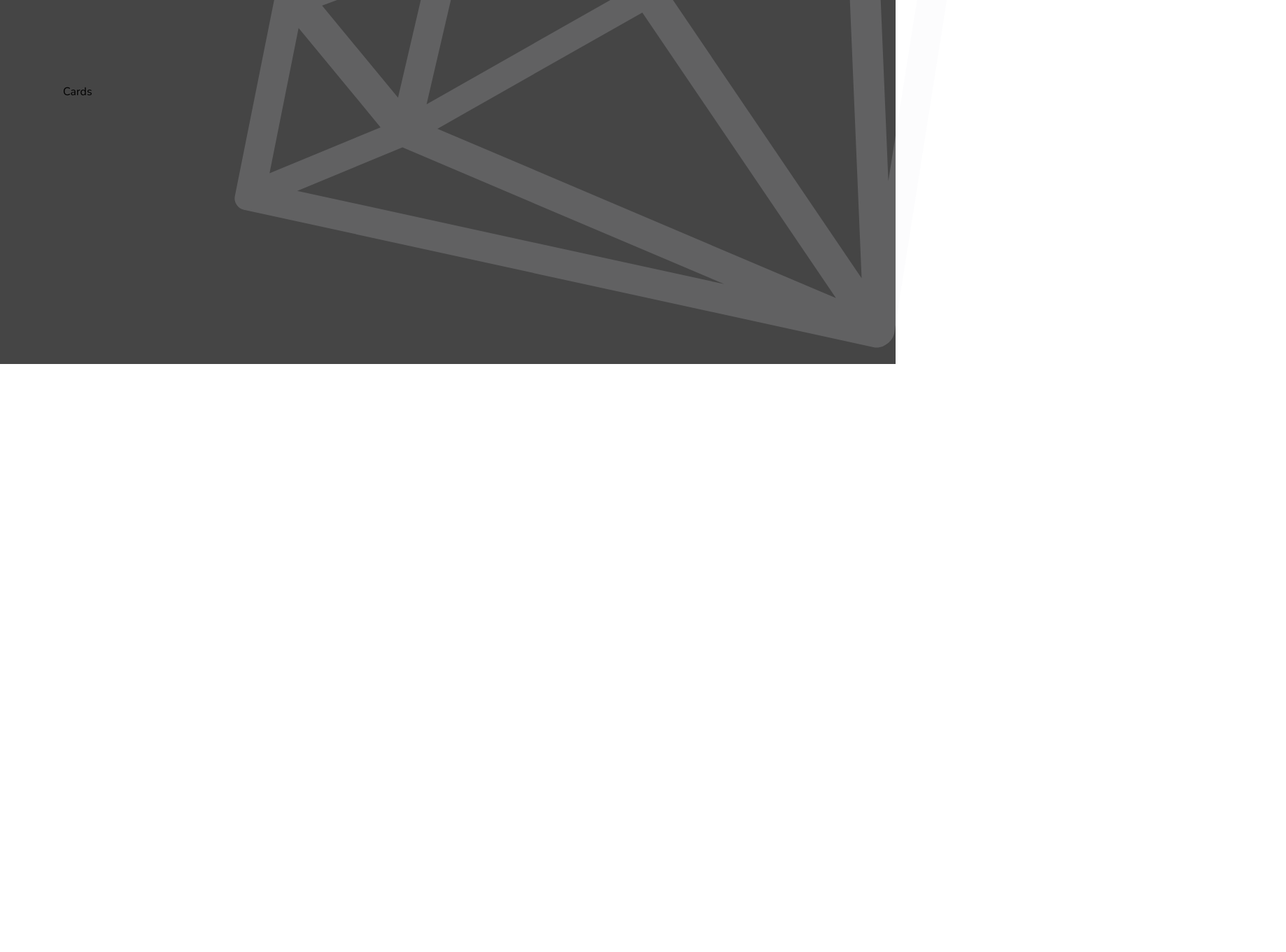
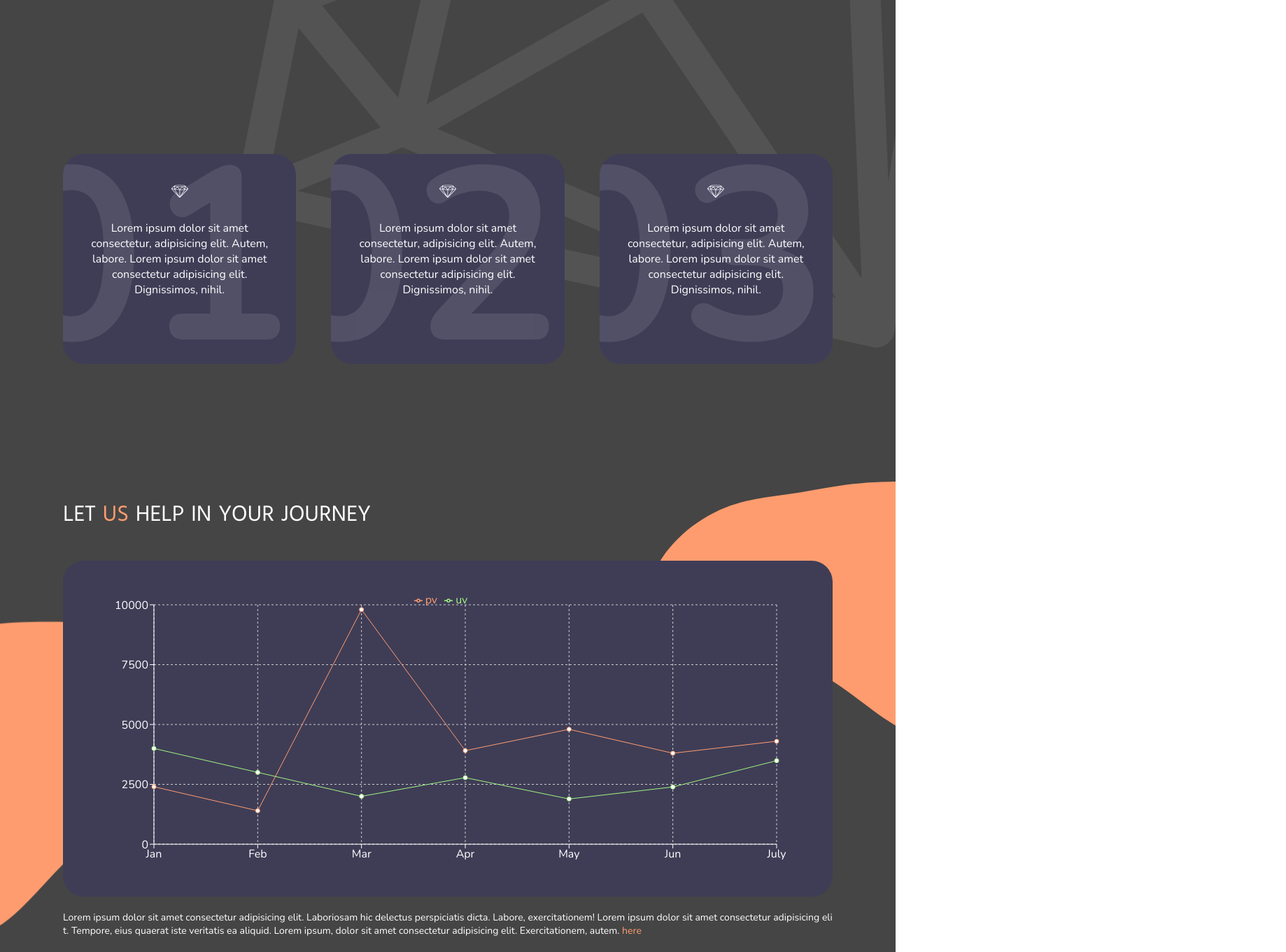
Before and after one commit to bhryniewicz/pl_app, a React (Create React App) app: page / in a window 1280 px wide. Shown: the part 600-1960 px from the top of the page at 70% size, 1838 px wide, since content can reach past the window. Before the commit the page ends 1501 px from the top, so only its background shows below. Built offline with nearby package versions, Linux system fonts and the light colour scheme.

Commit message:
add 2 new section cards and charts - style them, create new svg, fix some older styles

```diff
--- a/src/App.js
+++ b/src/App.js
@@ -2,6 +2,7 @@ import { Header } from 'components/Header/Header';
 import { Wrapper, WidthWrapper } from './App.styles';
 import { Landing } from 'components/Landing/Landing';
 import { Cards } from 'components/Cards/Cards';
+import { ShowOffers } from 'components/ShowOffers/ShowOffers';
 
 const App = () => {
   return (
@@ -10,6 +11,7 @@ const App = () => {
         <Header />
         <Landing />
         <Cards />
+        <ShowOffers />
       </WidthWrapper>
     </Wrapper>
   );
--- a/src/App.styles.js
+++ b/src/App.styles.js
@@ -3,6 +3,7 @@ import styled from 'styled-components';
 export const Wrapper = styled.div`
   width: 100%;
   background-color: ${({ theme }) => theme.colors.primaryBackground};
+  overflow: hidden;
 `;
 
 export const WidthWrapper = styled.div`
--- a/src/assets/images.js
+++ b/src/assets/images.js
@@ -1,4 +1,5 @@
 import Diamond from './diamond.svg';
 import Globe from './globe.svg';
+import Blob from './blob.svg';
 
-export { Diamond, Globe };
+export { Diamond, Globe, Blob };
--- a/src/components/Cards/Cards.js
+++ b/src/components/Cards/Cards.js
@@ -1,5 +1,21 @@
 import React from 'react';
+import { Wrapper, Card } from './Cards.styles';
 
 export const Cards = () => {
-  return <div style={{ height: '400px' }}>Cards</div>;
+  return (
+    <Wrapper>
+      <Card idx={'1'}>
+        Lorem ipsum dolor sit amet consectetur, adipisicing elit. Autem, labore. Lorem ipsum dolor
+        sit amet consectetur adipisicing elit. Dignissimos, nihil.
+      </Card>
+      <Card idx={'2'}>
+        Lorem ipsum dolor sit amet consectetur, adipisicing elit. Autem, labore. Lorem ipsum dolor
+        sit amet consectetur adipisicing elit. Dignissimos, nihil.
+      </Card>
+      <Card idx={'3'}>
+        Lorem ipsum dolor sit amet consectetur, adipisicing elit. Autem, labore. Lorem ipsum dolor
+        sit amet consectetur adipisicing elit. Dignissimos, nihil.
+      </Card>
+    </Wrapper>
+  );
 };
--- a/src/components/Cards/Cards.styles.js
+++ b/src/components/Cards/Cards.styles.js
@@ -0,0 +1,48 @@
+import styled from 'styled-components';
+import { Diamond } from 'assets/images';
+
+export const Wrapper = styled.div`
+  height: 50vh;
+  width: 100%;
+  margin-top: 100px;
+  display: grid;
+  grid-template-columns: repeat(3, minmax(250px, 1fr));
+  z-index: 1000;
+  grid-gap: 0 50px;
+`;
+
+export const Card = styled.div`
+  display: flex;
+  justify-content: center;
+  align-items: center;
+  color: white;
+  padding: 20px 30px;
+  height: 300px;
+  border-radius: 30px;
+  background-color: ${({ theme }) => theme.colors.cardBackground};
+  z-index: 100;
+  position: relative;
+  overflow: hidden;
+  text-align: center;
+
+  &::before {
+    content: '0${(props) => props.idx}';
+    display: block;
+    position: absolute;
+    top: 50%;
+    left: 35%;
+    transform: translate(-50%, -50%);
+    font-weight: ${({ theme }) => theme.fontWeights.bold};
+    opacity: 0.1;
+    color: white;
+    font-size: 350px;
+  }
+
+  &::after {
+    content: url(${Diamond});
+    transform: scale(0.15);
+    display: block;
+    position: absolute;
+    top: -10px;
+  }
+`;
--- a/src/components/Header/Header.styles.js
+++ b/src/components/Header/Header.styles.js
@@ -36,7 +36,7 @@ export const NavButton = styled.button`
   background-color: ${({ theme }) => theme.colors.orange};
   border: none;
   padding: 10px 20px;
-  border-radius: 25px;
+  border-radius: 30px;
 
   ${fontStyles}
 `;
--- a/src/components/Landing/Landing.styles.js
+++ b/src/components/Landing/Landing.styles.js
@@ -14,7 +14,7 @@ export const Wrapper = styled.div`
     position: absolute;
     right: 100px;
     bottom: -50px;
-    opacity: 0.16;
+    opacity: 0.08;
     transform: scale(8) rotate(-35deg);
   }
 `;
@@ -32,7 +32,7 @@ export const Title = styled.h1`
   color: white;
   text-transform: uppercase;
   font-weight: ${({ theme }) => theme.fontWeights.regular};
-  letter-spacing: 2px;
+  word-spacing: 2px;
   margin-bottom: 30px;
 
   span {
@@ -45,7 +45,7 @@ export const Title = styled.h1`
 export const Paragraph = styled.p`
   font-size: ${({ theme }) => theme.fontSizes.xsmall};
   font-family: ${({ theme }) => theme.fontFamilies.primaryFont};
-  color: white;
+  color: ${({ theme }) => theme.colors.white};
   font-weight: ${({ theme }) => theme.fontWeights.light};
   line-height: 170%;
   margin-bottom: 30px;
@@ -56,7 +56,7 @@ export const Button = styled.button`
   width: 200px;
   background-color: ${({ theme }) => theme.colors.orange};
   border: none;
-  border-radius: 25px;
+  border-radius: 30px;
   text-transform: uppercase;
   color: white;
   font-size: ${({ theme }) => theme.fontSizes.xsmall};
--- /dev/null
+++ b/src/components/ShowOffers/ShowOffers.js
@@ -0,0 +1,80 @@
+import React from 'react';
+import { Wrapper, Title, ChartBackground, Paragraph } from './ShowOffers.styles';
+import { LineChart, Line, CartesianGrid, XAxis, YAxis, Tooltip, Legend } from 'recharts';
+
+export const ShowOffers = () => {
+  const data = [
+    {
+      name: 'Jan',
+      uv: 4000,
+      pv: 2400,
+      amt: 2400,
+    },
+    {
+      name: 'Feb',
+      uv: 3000,
+      pv: 1398,
+      amt: 2210,
+    },
+    {
+      name: 'Mar',
+      uv: 2000,
+      pv: 9800,
+      amt: 2290,
+    },
+    {
+      name: 'Apr',
+      uv: 2780,
+      pv: 3908,
+      amt: 2000,
+    },
+    {
+      name: 'May',
+      uv: 1890,
+      pv: 4800,
+      amt: 2181,
+    },
+    {
+      name: 'Jun',
+      uv: 2390,
+      pv: 3800,
+      amt: 2500,
+    },
+    {
+      name: 'July',
+      uv: 3490,
+      pv: 4300,
+      amt: 2100,
+    },
+  ];
+
+  return (
+    <Wrapper>
+      <Title>
+        Let <span>us</span> help in your journey
+      </Title>
+      <ChartBackground>
+        <LineChart
+          width={1000}
+          height={400}
+          data={data}
+          margin={{ top: 5, right: 30, left: 20, bottom: 5 }}
+        >
+          <CartesianGrid strokeDasharray="3 3" />
+          <XAxis dataKey="name" stroke="#fff" />
+          <YAxis stroke="#fff" />
+          <Tooltip />
+          <Legend verticalAlign="top" iconSize="12" />
+          <Line type="linear" dataKey="pv" stroke="#FF9C6F" />
+          <Line type="linear" dataKey="uv" stroke="#A1F582" />
+        </LineChart>
+      </ChartBackground>
+      <Paragraph>
+        Lorem ipsum dolor sit amet consectetur adipisicing elit. Laboriosam hic delectus
+        perspiciatis dicta. Labore, exercitationem! Lorem ipsum dolor sit amet consectetur
+        adipisicing elit. Tempore, eius quaerat iste veritatis ea aliquid. Lorem ipsum, dolor sit
+        amet consectetur adipisicing elit. Exercitationem, autem. <span>here</span>
+      </Paragraph>
+    </Wrapper>
+  );
+};
--- /dev/null
+++ b/src/components/ShowOffers/ShowOffers.styles.js
@@ -0,0 +1,68 @@
+import styled from 'styled-components';
+import { Blob } from 'assets/images';
+
+export const Wrapper = styled.div`
+  min-height: 80vh;
+  width: 100%;
+  padding: 90px 0;
+  position: relative;
+  z-index: 10;
+
+  &::before {
+    content: url(${Blob});
+    position: absolute;
+    z-index: -1;
+    width: 500px;
+    transform: scale(1.5) rotate(-10deg);
+    right: -20%;
+    top: -5%;
+  }
+
+  &::after {
+    content: url(${Blob});
+    position: absolute;
+    z-index: -1;
+    width: 600px;
+    transform: scale(1.5) rotateY(180deg);
+    left: -25%;
+    top: 15%;
+  }
+`;
+
+export const Title = styled.h1`
+  color: ${({ theme }) => theme.colors.white};
+  font-family: ${({ theme }) => theme.fontFamilies.titleFont};
+  text-transform: uppercase;
+  word-spacing: 2px;
+  font-size: ${({ theme }) => theme.fontSizes.big};
+  font-weight: ${({ theme }) => theme.fontWeights.regular};
+
+  span {
+    color: ${({ theme }) => theme.colors.orange};
+  }
+`;
+
+export const ChartBackground = styled.div`
+  background-color: ${({ theme }) => theme.colors.cardBackground};
+  margin: 40px 0 20px;
+  padding: 40px 0;
+  border-radius: 30px;
+  height: fit-content;
+  width: 100%;
+  display: flex;
+  justify-content: center;
+  align-items: center;
+  z-index: 9;
+`;
+
+export const Paragraph = styled.p`
+  font-size: ${({ theme }) => theme.fontSizes.xxsmall};
+  font-family: ${({ theme }) => theme.fontFamilies.primaryFont};
+  color: ${({ theme }) => theme.colors.white};
+  font-weight: ${({ theme }) => theme.fontWeights.light};
+  word-break: break-all;
+
+  span {
+    color: ${({ theme }) => theme.colors.orange};
+  }
+`;
```
Also changed, not shown: src/assets/blob.svg (added).
